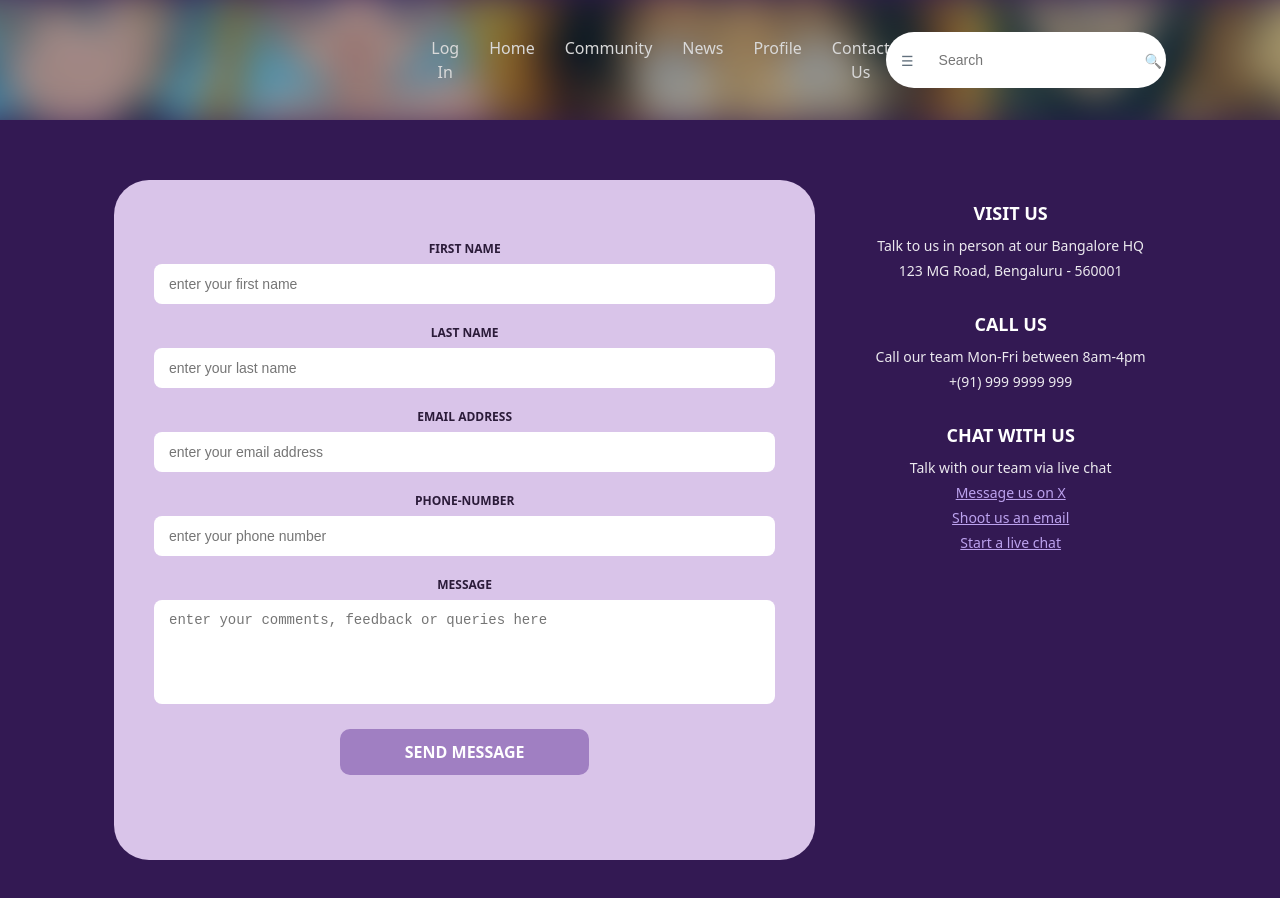
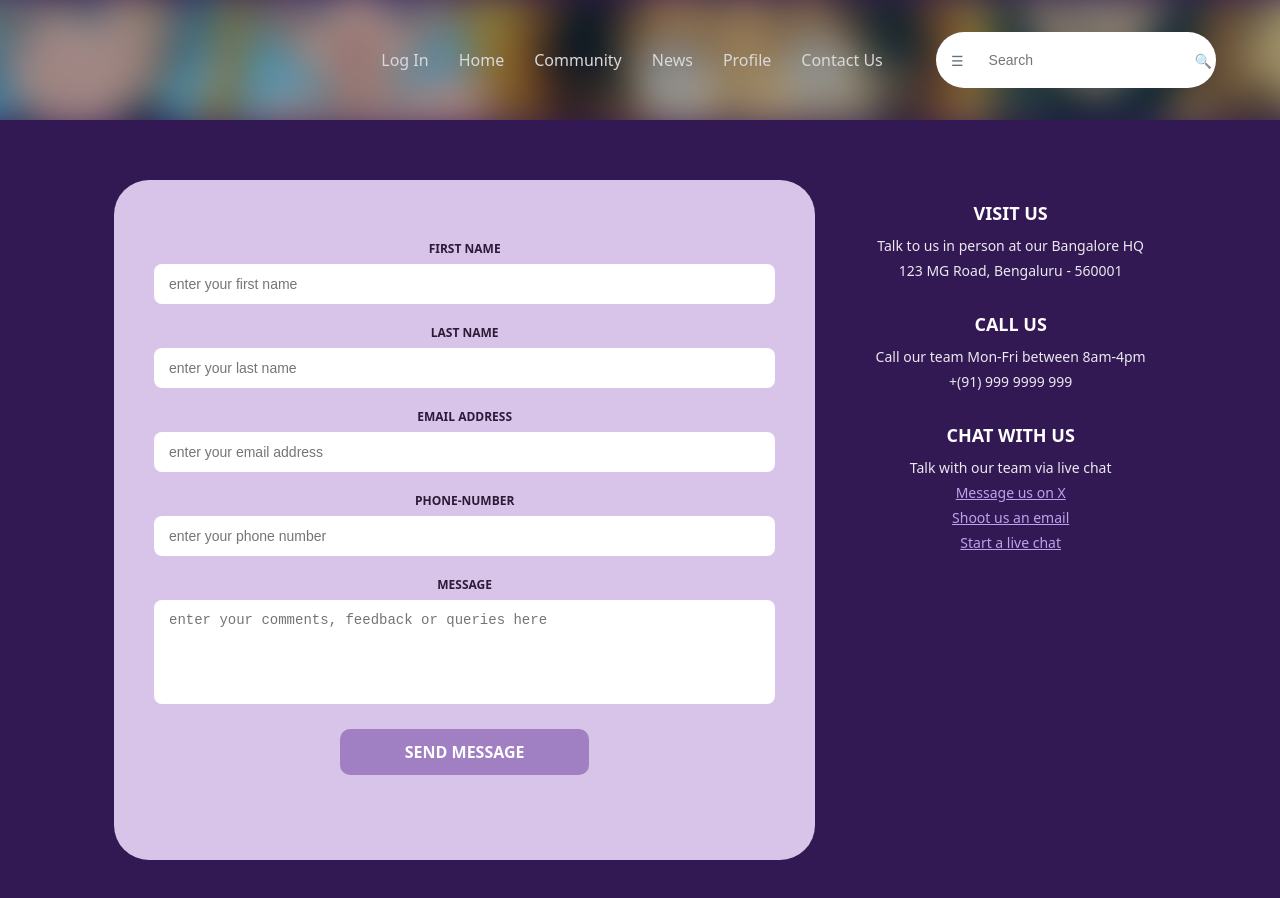
Before and after one commit to Andy34G7/anime-site-MERN, a React (Vite) app in the folder client/: page /contact in a window 1280 px wide. Shown: the top 898 px of the page. Built offline with nearby package versions, Linux system fonts and the light colour scheme.

Commit message:
navbar update

```diff
--- a/client/src/components/Navbar.css
+++ b/client/src/components/Navbar.css
@@ -12,7 +12,7 @@
 
 /* Inner wrapper that aligns navbar content with the centered page container */
 .nav-inner {
-  max-width: 1100px;
+
   margin: 0 auto;
   padding: 0 24px;
   width: 100%;
@@ -39,8 +39,7 @@
   gap: 40px;
   min-width: 220px;
   padding-left: 0;
-  background: none !important;
-  border: none !important;
+
 }
 
 /* Logo — white + shadow for visibility */
```
